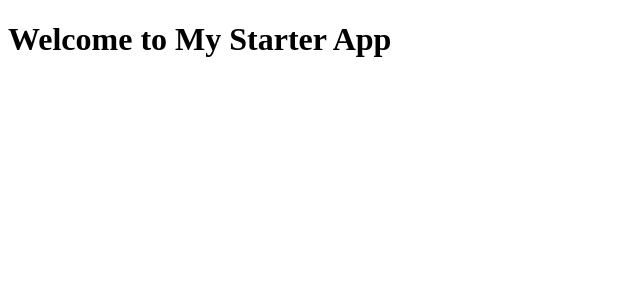
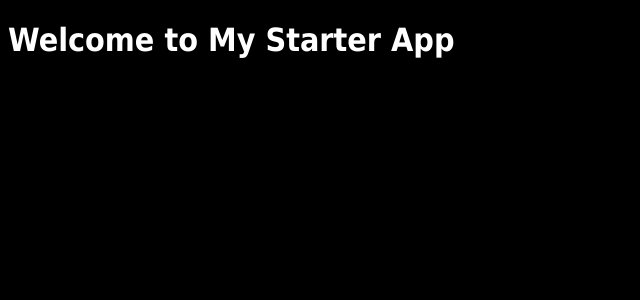
Before and after one commit to Minajeanne/my-react-boilerplate, a React app: page / in a window 1280 px wide. Shown: the top 300 px of the page, without its empty margins (0-640 px from the left). Built offline with nearby package versions, Linux system fonts and the light colour scheme.

Commit message:
created style.sass & added to index.js

```diff
--- a/src/index.js
+++ b/src/index.js
@@ -1,6 +1,7 @@
 import React from 'react';
 import ReactDOM from 'react-dom';
 import App from './components/App.js';
+import './styles/style.sass';
 
 ReactDOM.render(
   <App />,
--- /dev/null
+++ b/src/styles/style.sass
@@ -0,0 +1,4 @@
+body
+  font-family: 'Segoi UI', Tahoma, Geneva, Verdana, sans-serif
+  color: white
+  background: black
```
